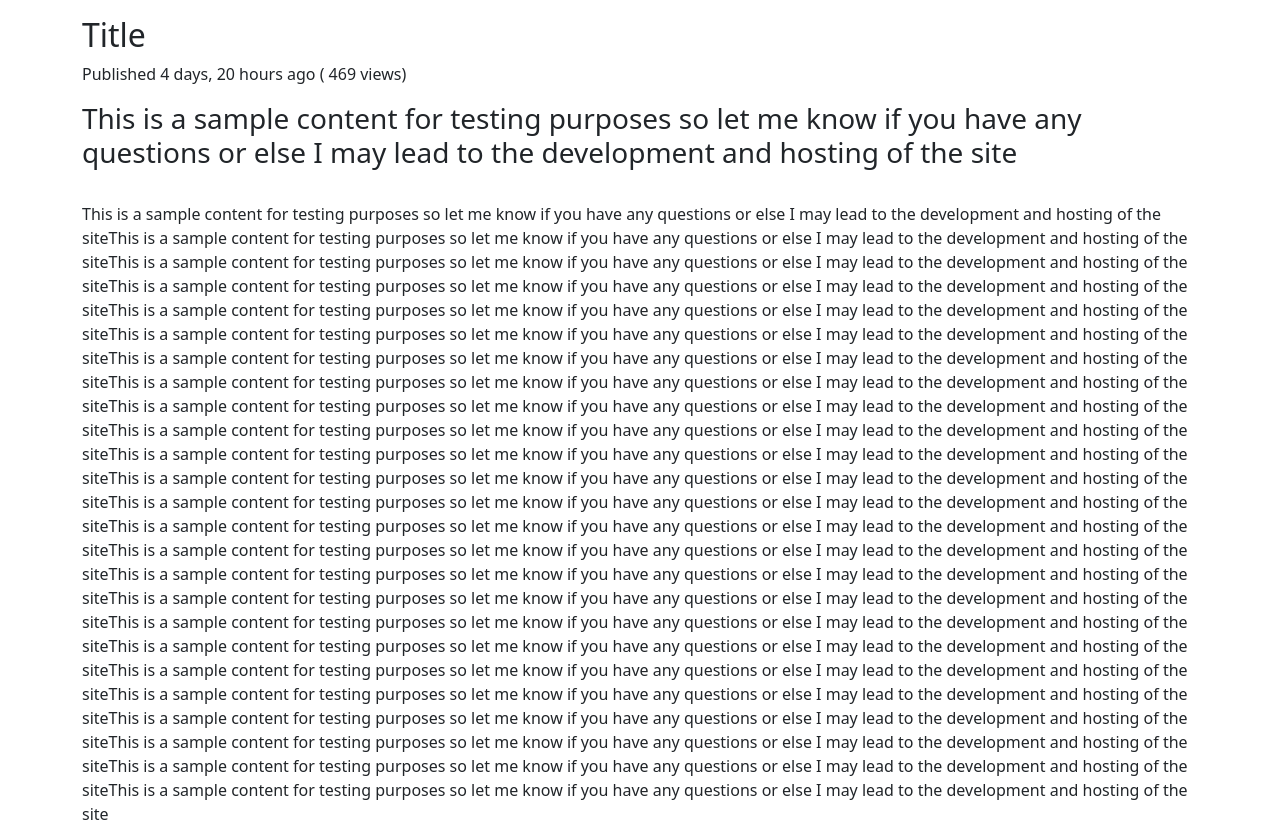
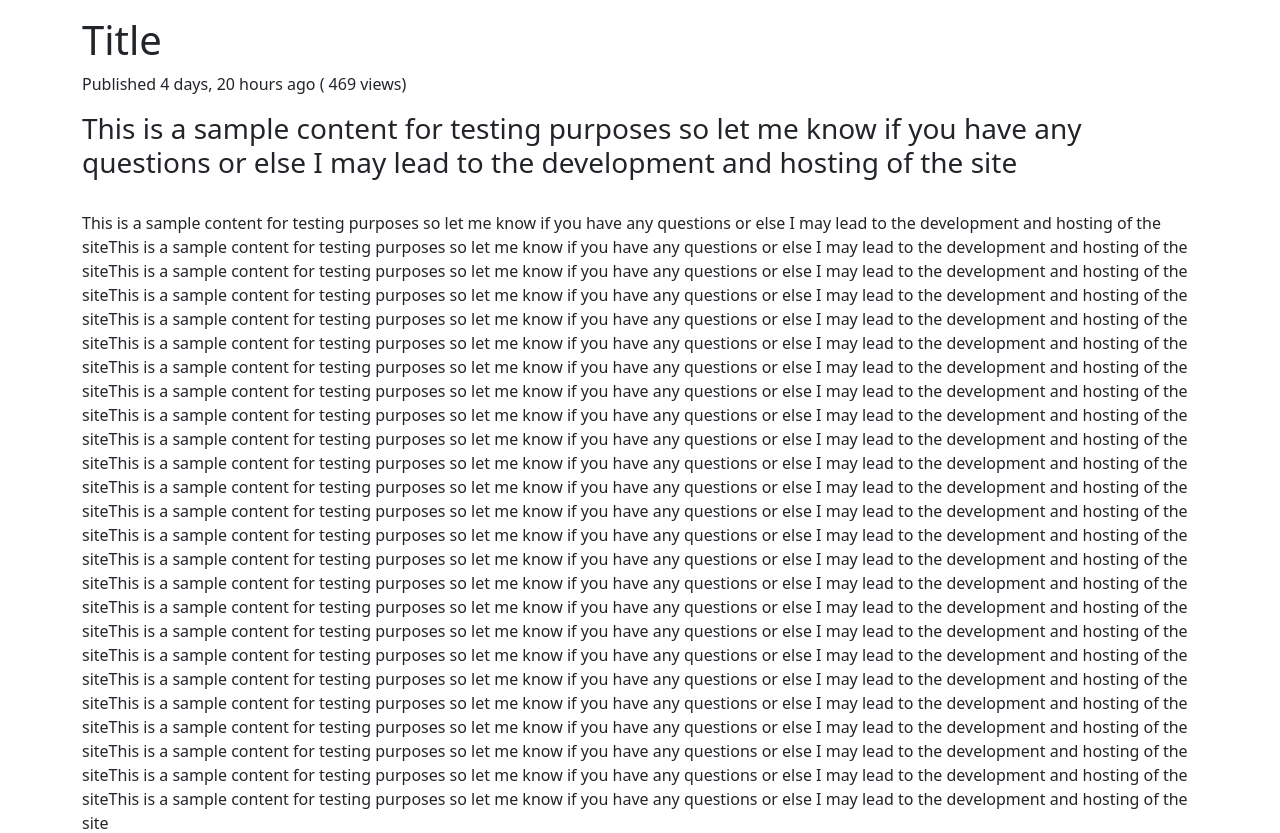
Before and after one commit to VidYtai/duffer-dude, a Django app: a page that uses templates/blog/blogpost.html in a window 1280 px wide. Shown: the part 56-889 px from the top of the page. Run offline with Django 3.2, Linux system fonts and the light colour scheme; data comes from the database, SQL or seed files in the repository; some libraries are stand-ins or nearby versions.

Commit message:
Update blogpost.html

```diff
--- a/templates/blog/blogpost.html
+++ b/templates/blog/blogpost.html
@@ -11,7 +11,7 @@
 {% load extras %}
 
 <div class="container my-3">
-  <h2 class="blog-post-title">{{ post.title }}</h2>
+  <h1 class="blog-post-title">{{ post.title }}</h1>
   <p class="blog-post-meta">Published {{post.timestamp|naturaltime}} (<span > {{post.views}} views</span>)</p>
   <p class="blog-post-content">{{ post.content|safe }}</p>
 </div>
```
